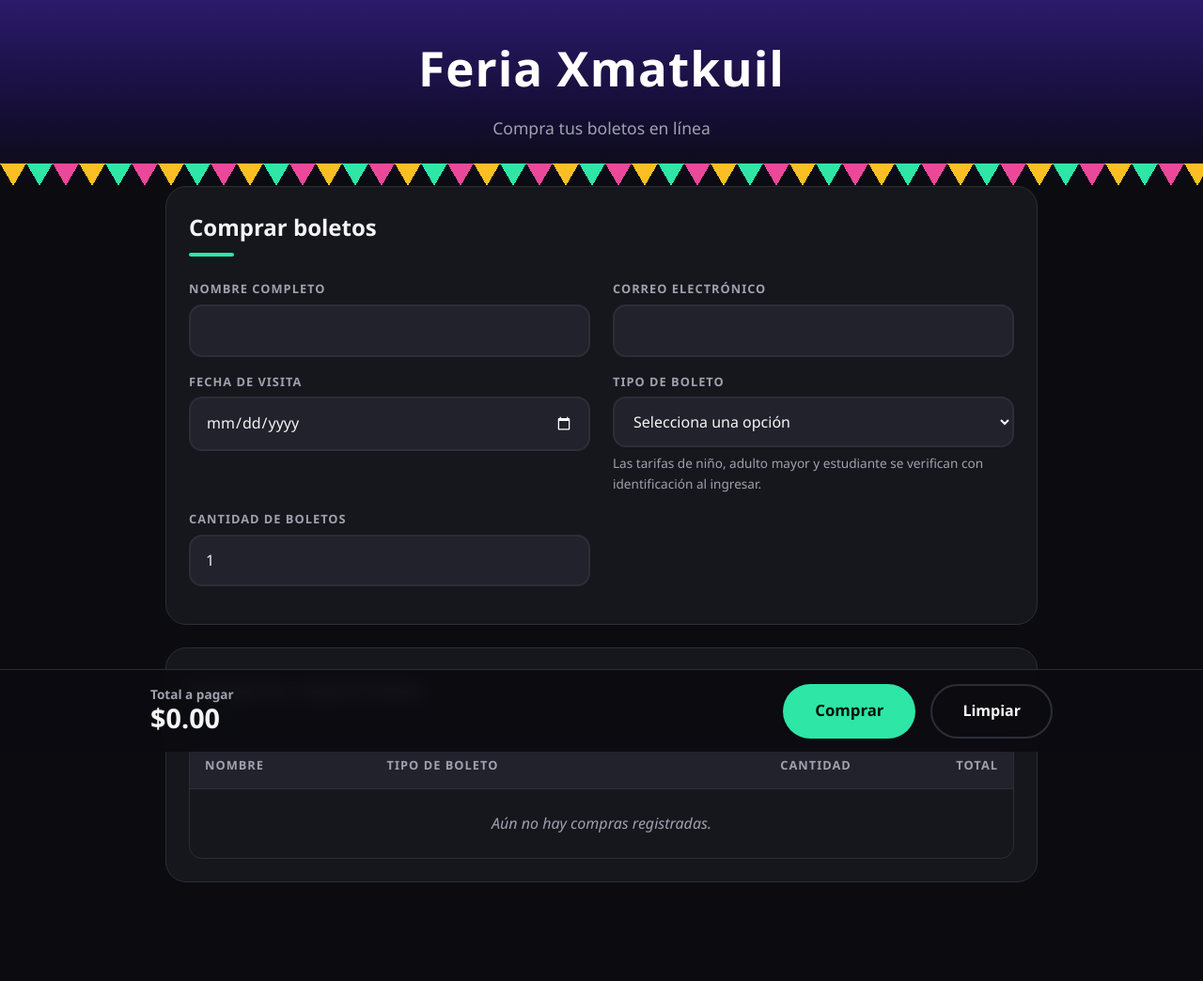
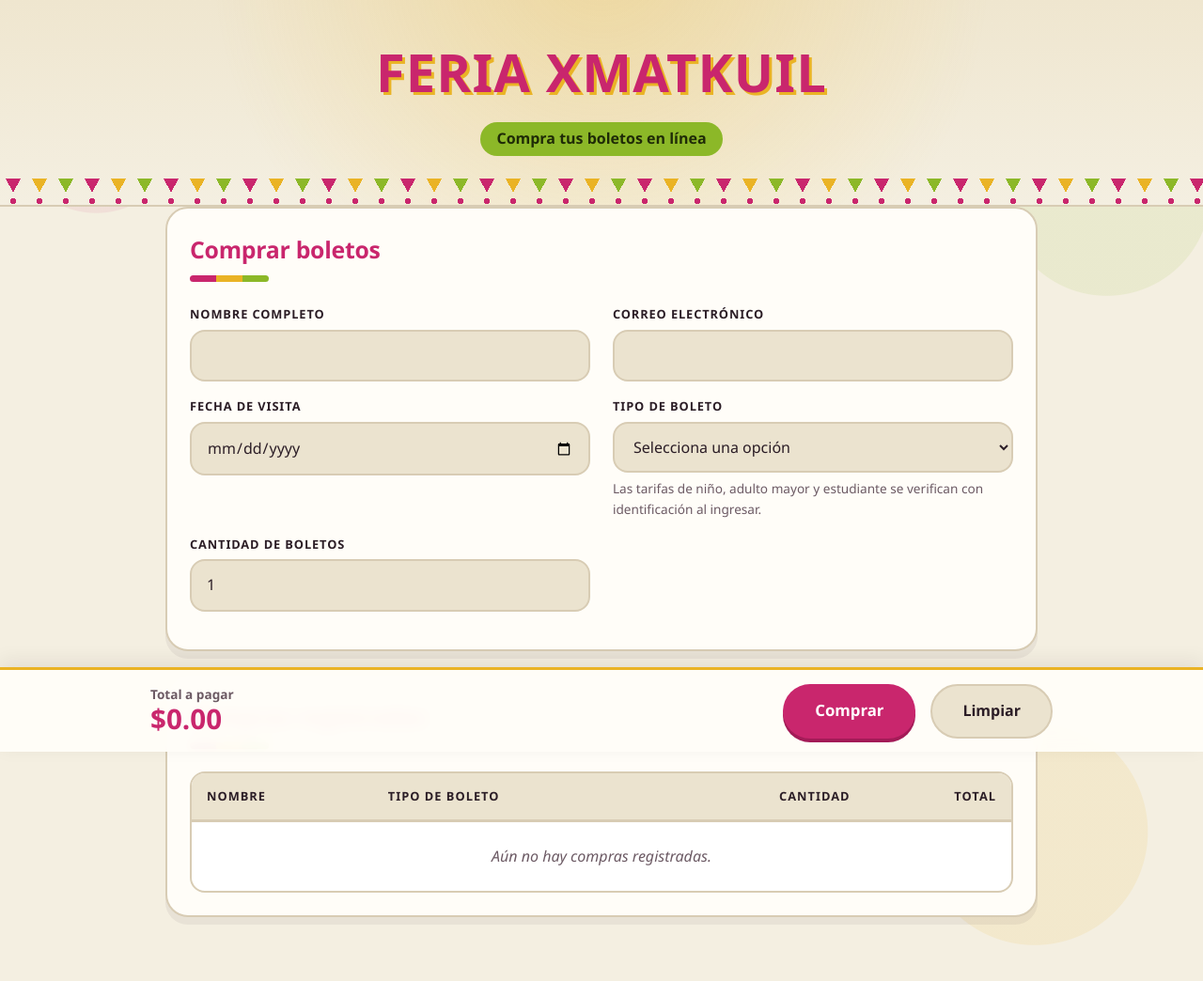
Before and after one commit to e26082078-bit/xmatkuil-ticket-booth, a plain HTML site: page index.html in a window 1280 px wide. Shown: the whole page at 94% size. Drawn offline with Linux system fonts and the light colour scheme.

Commit message:
feat: add purchase registry table, form reset and visual polish

```diff
--- a/app.js
+++ b/app.js
@@ -1,9 +1,8 @@
 "use strict";
 
 /**
-* Xmatkuil Ticket Booth - application script.
-* Day 5: form validation and price calculation.
-* Day 6: purchase registry in the table.
+ * Xmatkuil Ticket Booth - application script.
+ * Business logic: form validation, price calculation, and purchase registry.
  */
 
 // ===== Business rules =====
@@ -12,6 +11,13 @@ const TICKET_PRICES = {
   child: 20,
   senior: 20,
   student: 30,
+};
+
+const TICKET_LABELS = {
+  general: "General",
+  child: "Niño",
+  senior: "Adulto mayor",
+  student: "Estudiante",
 };
 
 const MIN_QUANTITY = 1;
@@ -39,6 +45,7 @@ const dom = {
   quantity: document.getElementById("quantity"),
   formError: document.getElementById("form-error"),
   totalPrice: document.getElementById("total-price"),
+  purchasesTableBody: document.getElementById("purchases-table-body"),
 };
 
 // ===== Price calculation =====
@@ -108,6 +115,44 @@ function showErrors(errors) {
   dom.formError.textContent = errors.join(" ");
 }
 
+// ===== Purchase registry =====
+function renderPurchases() {
+  if (!dom.purchasesTableBody) return;
+  dom.purchasesTableBody.innerHTML = "";
+
+  if (state.purchases.length === 0) {
+    const emptyRow = document.createElement("tr");
+    emptyRow.className = "empty-row";
+
+    const cell = document.createElement("td");
+    cell.colSpan = 4;
+    cell.textContent = "Aún no hay compras registradas.";
+
+    emptyRow.appendChild(cell);
+    dom.purchasesTableBody.appendChild(emptyRow);
+    return;
+  }
+
+  state.purchases.forEach((item) => {
+    const row = document.createElement("tr");
+
+    const nameTd = document.createElement("td");
+    nameTd.textContent = item.fullName;
+
+    const typeTd = document.createElement("td");
+    typeTd.textContent = TICKET_LABELS[item.ticketType] || item.ticketType;
+
+    const qtyTd = document.createElement("td");
+    qtyTd.textContent = String(item.quantity);
+
+    const totalTd = document.createElement("td");
+    totalTd.textContent = currencyFormatter.format(item.total);
+
+    row.append(nameTd, typeTd, qtyTd, totalTd);
+    dom.purchasesTableBody.appendChild(row);
+  });
+}
+
 // ===== Event handlers =====
 function handleSubmit(event) {
   event.preventDefault();
@@ -119,11 +164,27 @@ function handleSubmit(event) {
     return;
   }
 
-  // TODO (Day 6): register the purchase in the table and reset the form
+  const fullName = dom.fullName.value.trim();
+  const ticketType = dom.ticketType.value;
+  const quantity = Number(dom.quantity.value);
+  const total = calculateTotal(ticketType, quantity);
+
+  state.purchases.push({
+    fullName,
+    email: dom.email.value.trim(),
+    visitDate: dom.visitDate.value,
+    ticketType,
+    quantity,
+    total,
+  });
+
+  renderPurchases();
+  dom.form.reset();
+  dom.quantity.value = String(MIN_QUANTITY);
+  updateTotal();
 }
 
 function handleReset() {
-  // Wait for the browser to reset the fields before updating the total
   setTimeout(() => {
     showErrors([]);
     updateTotal();
@@ -140,6 +201,7 @@ function init() {
   dom.form.addEventListener("submit", handleSubmit);
   dom.form.addEventListener("reset", handleReset);
 
+  renderPurchases();
   updateTotal();
   console.log("Xmatkuil ticket booth loaded");
 }
--- a/styles.css
+++ b/styles.css
@@ -1,23 +1,22 @@
-/* ===== Design tokens ===== */
+/* ===== Design tokens (Paleta Festiva Yucateca - Xmatkuil) ===== */
 :root {
-  --color-primary: #2ee6a6;
-  --color-primary-dark: #1fc48c;
-  --color-accent: #2ee6a6;
-  --color-bg: #0b0b10;
-  --color-surface: #16161d;
-  --color-surface-2: #22222c;
-  --color-text: #f5f5f7;
-  --color-muted: #a1a1ae;
-  --color-border: #2d2d38;
-  --color-danger: #ff7b7b;
+  --color-cream: #f4efe1;          /* Fondo crema cálido tipo papel cartel */
+  --color-cream-card: #fffdf8;     /* Superficie clara para tarjetas */
+  --color-cream-soft: #ebe3cf;     /* Campos y cabeceras suaves */
+  --color-ink: #2b1d26;            /* Texto oscuro con alto contraste */
+  --color-muted: #6c5a64;          /* Texto secundario cálido */
+  --color-border: #d8ccb4;         /* Borde sutil tipo cartón/papel */
 
-  /* Festival touches */
-  --color-violet: #2b1a6b;
-  --color-gold: #fbbf24;
-  --color-rose: #ec4899;
+  /* Colores vibrantes de feria */
+  --color-magenta: #c9266d;        /* Bugambilia intenso */
+  --color-magenta-dark: #a31b57;
+  --color-lime: #8cb828;           /* Verde limón / henequén */
+  --color-lime-dark: #73991e;
+  --color-mango: #eab325;          /* Amarillo mango / feria */
+  --color-danger: #c81e45;
 
-  --radius: 14px;
-  --radius-lg: 22px;
+  --radius: 16px;
+  --radius-lg: 24px;
   --space-1: 0.5rem;
   --space-2: 1rem;
   --space-3: 1.5rem;
@@ -25,7 +24,7 @@
   --max-width: 960px;
   --font-base: "Segoe UI", Roboto, Arial, sans-serif;
 
-  color-scheme: dark;
+  color-scheme: light;
 }
 
 /* ===== Reset ===== */
@@ -37,11 +36,15 @@
 
 body {
   margin: 0;
-  padding-bottom: 130px; /* space for the fixed checkout bar */
+  padding-bottom: 135px;
   font-family: var(--font-base);
   line-height: 1.6;
-  color: var(--color-text);
-  background: var(--color-bg);
+  color: var(--color-ink);
+  background-color: var(--color-cream);
+  background-image:
+    radial-gradient(circle at 8% 12%, rgba(201, 38, 109, 0.08) 0 90px, transparent 91px),
+    radial-gradient(circle at 92% 18%, rgba(140, 184, 40, 0.1) 0 110px, transparent 111px),
+    radial-gradient(circle at 86% 78%, rgba(234, 179, 37, 0.11) 0 120px, transparent 121px);
 }
 
 img {
@@ -63,62 +66,83 @@ main {
 }
 
 main section {
-  background: var(--color-surface);
-  border: 1px solid var(--color-border);
+  background: var(--color-cream-card);
+  border: 2px solid var(--color-border);
   border-radius: var(--radius-lg);
   padding: var(--space-3);
   margin-bottom: var(--space-3);
+  box-shadow: 0 8px 0 rgba(43, 29, 38, 0.06);
 }
 
 main h2 {
   margin: 0 0 var(--space-3);
-  font-size: 1.5rem;
-  font-weight: 800;
-  color: var(--color-text);
+  font-size: 1.55rem;
+  font-weight: 900;
+  color: var(--color-magenta);
+  letter-spacing: -0.01em;
 }
 
+/* Barra tricolor tipo cartel festivo */
 main h2::after {
   content: "";
   display: block;
-  width: 48px;
-  height: 4px;
-  margin-top: 0.5rem;
+  width: 84px;
+  height: 7px;
+  margin-top: 0.45rem;
   border-radius: 999px;
-  background: var(--color-primary);
+  background: linear-gradient(
+    90deg,
+    var(--color-magenta) 0 33.3%,
+    var(--color-mango) 33.3% 66.6%,
+    var(--color-lime) 66.6% 100%
+  );
 }
 
 /* ===== Header ===== */
 .site-header {
-  background: linear-gradient(180deg, var(--color-violet) 0%, #150e36 60%, var(--color-bg) 100%);
-  color: #fff;
+  background:
+    radial-gradient(circle at 50% -20%, rgba(234, 179, 37, 0.28), transparent 60%),
+    linear-gradient(180deg, #efe6cf 0%, var(--color-cream) 100%);
+  color: var(--color-ink);
   padding: var(--space-4) 0 0;
   text-align: center;
+  border-bottom: 2px solid var(--color-border);
 }
 
 .site-header h1 {
   margin: 0;
-  font-size: clamp(2rem, 6vw, 3.2rem);
-  font-weight: 800;
+  font-size: clamp(2.2rem, 6.5vw, 3.5rem);
+  font-weight: 900;
   letter-spacing: 0.02em;
+  text-transform: uppercase;
+  color: var(--color-magenta);
+  text-shadow: 3px 3px 0 var(--color-mango);
 }
 
 .tagline {
-  margin: var(--space-1) 0 0;
-  font-size: 1.1rem;
-  color: var(--color-muted);
+  display: inline-block;
+  margin: var(--space-1) auto 0;
+  padding: 0.35rem 1.1rem;
+  border-radius: 999px;
+  background: var(--color-lime);
+  color: #1f2b07;
+  font-size: 1rem;
+  font-weight: 800;
 }
 
-/* Banderines de feria */
+/* Cenefa estilo carpa de feria + puntos decorativos */
 .site-header::after {
   content: "";
   display: block;
-  height: 24px;
+  height: 28px;
   margin-top: var(--space-3);
   background-image:
-    conic-gradient(from -30deg at 16.67% 100%, var(--color-gold) 60deg, transparent 0),
-    conic-gradient(from -30deg at 50% 100%, var(--color-primary) 60deg, transparent 0),
-    conic-gradient(from -30deg at 83.33% 100%, var(--color-rose) 60deg, transparent 0);
-  background-size: 84px 24px;
+    conic-gradient(from -30deg at 16.67% 72%, var(--color-magenta) 60deg, transparent 0),
+    conic-gradient(from -30deg at 50% 72%, var(--color-mango) 60deg, transparent 0),
+    conic-gradient(from -30deg at 83.33% 72%, var(--color-lime) 60deg, transparent 0),
+    radial-gradient(circle, var(--color-magenta) 3px, transparent 3.5px);
+  background-size: 84px 20px, 84px 20px, 84px 20px, 28px 8px;
+  background-position: 0 0, 0 0, 0 0, 0 20px;
   background-repeat: repeat-x;
 }
 
@@ -136,33 +160,36 @@ main h2::after {
 
 label {
   font-size: 0.8rem;
-  font-weight: 700;
-  letter-spacing: 0.08em;
+  font-weight: 800;
+  letter-spacing: 0.07em;
   text-transform: uppercase;
-  color: var(--color-muted);
+  color: var(--color-ink);
 }
 
 input,
 select {
   width: 100%;
   font: inherit;
-  color: var(--color-text);
-  background: var(--color-surface-2);
+  color: var(--color-ink);
+  background: var(--color-cream-soft);
   padding: 0.8rem 1rem;
   border: 2px solid var(--color-border);
   border-radius: var(--radius);
-  transition: border-color 0.2s ease, box-shadow 0.2s ease;
+  transition: border-color 0.2s ease, box-shadow 0.2s ease, background-color 0.2s ease;
 }
 
 input:hover,
 select:hover {
-  border-color: #454554;
+  border-color: var(--color-lime-dark);
+  background: #fff;
 }
 
 input:focus,
 select:focus {
-  border-color: var(--color-primary);
-  box-shadow: 0 0 0 3px rgba(46, 230, 166, 0.2);
+  outline: none;
+  background: #fff;
+  border-color: var(--color-magenta);
+  box-shadow: 0 0 0 3px rgba(201, 38, 109, 0.18);
 }
 
 small {
@@ -173,7 +200,7 @@ small {
 .form-error {
   margin: 0;
   color: var(--color-danger);
-  font-weight: 600;
+  font-weight: 700;
 }
 
 /* ===== Checkout bar (fixed at the bottom) ===== */
@@ -188,9 +215,10 @@ small {
   align-items: center;
   gap: var(--space-2);
   padding: 0.9rem max(var(--space-2), calc((100vw - var(--max-width)) / 2));
-  background: rgba(11, 11, 16, 0.94);
+  background: rgba(255, 253, 248, 0.96);
   backdrop-filter: blur(8px);
-  border-top: 1px solid var(--color-border);
+  border-top: 3px solid var(--color-mango);
+  box-shadow: 0 -6px 20px rgba(43, 29, 38, 0.08);
 }
 
 .total {
@@ -198,15 +226,15 @@ small {
   flex-direction: column;
   margin: 0;
   font-size: 0.85rem;
-  font-weight: 600;
+  font-weight: 700;
   color: var(--color-muted);
   line-height: 1.2;
 }
 
 .total output {
-  font-size: 1.8rem;
-  font-weight: 800;
-  color: var(--color-text);
+  font-size: 1.85rem;
+  font-weight: 900;
+  color: var(--color-magenta);
 }
 
 /* ===== Buttons ===== */
@@ -226,26 +254,28 @@ button {
 }
 
 #buy-button {
-  background: var(--color-primary);
-  color: #04130d;
+  background: var(--color-magenta);
+  color: #fff;
   font-size: 1.05rem;
+  box-shadow: 0 4px 0 var(--color-magenta-dark);
 }
 
 #buy-button:hover {
-  background: var(--color-primary-dark);
+  background: var(--color-magenta-dark);
   transform: translateY(-2px);
-  box-shadow: 0 6px 18px rgba(46, 230, 166, 0.35);
+  box-shadow: 0 6px 0 #7c1240;
 }
 
 #clear-button {
-  background: transparent;
-  color: var(--color-text);
+  background: var(--color-cream-soft);
+  color: var(--color-ink);
   border-color: var(--color-border);
 }
 
 #clear-button:hover {
-  background: var(--color-surface-2);
-  border-color: #454554;
+  background: var(--color-mango);
+  border-color: var(--color-mango);
+  color: var(--color-ink);
 }
 
 button:active {
@@ -255,8 +285,9 @@ button:active {
 /* ===== Table ===== */
 .table-wrapper {
   overflow-x: auto;
-  border: 1px solid var(--color-border);
+  border: 2px solid var(--color-border);
   border-radius: var(--radius);
+  background: #fff;
 }
 
 table {
@@ -272,11 +303,13 @@ td {
 }
 
 thead th {
-  background: var(--color-surface-2);
-  color: var(--color-muted);
+  background: var(--color-cream-soft);
+  color: var(--color-ink);
   font-size: 0.8rem;
+  font-weight: 800;
   letter-spacing: 0.08em;
   text-transform: uppercase;
+  border-bottom: 2px solid var(--color-border);
 }
 
 tbody tr {
@@ -284,7 +317,7 @@ tbody tr {
 }
 
 tbody tr:hover {
-  background: var(--color-surface-2);
+  background: rgba(140, 184, 40, 0.12);
 }
 
 th:nth-child(n + 3),
@@ -304,8 +337,8 @@ td:nth-child(n + 3) {
   position: absolute;
   left: -999px;
   top: 0;
-  background: var(--color-primary);
-  color: #04130d;
+  background: var(--color-magenta);
+  color: #fff;
   padding: var(--space-1) var(--space-2);
   z-index: 100;
 }
@@ -315,7 +348,7 @@ td:nth-child(n + 3) {
 }
 
 :focus-visible {
-  outline: 3px solid var(--color-primary);
+  outline: 3px solid var(--color-magenta);
   outline-offset: 2px;
 }
 
```
